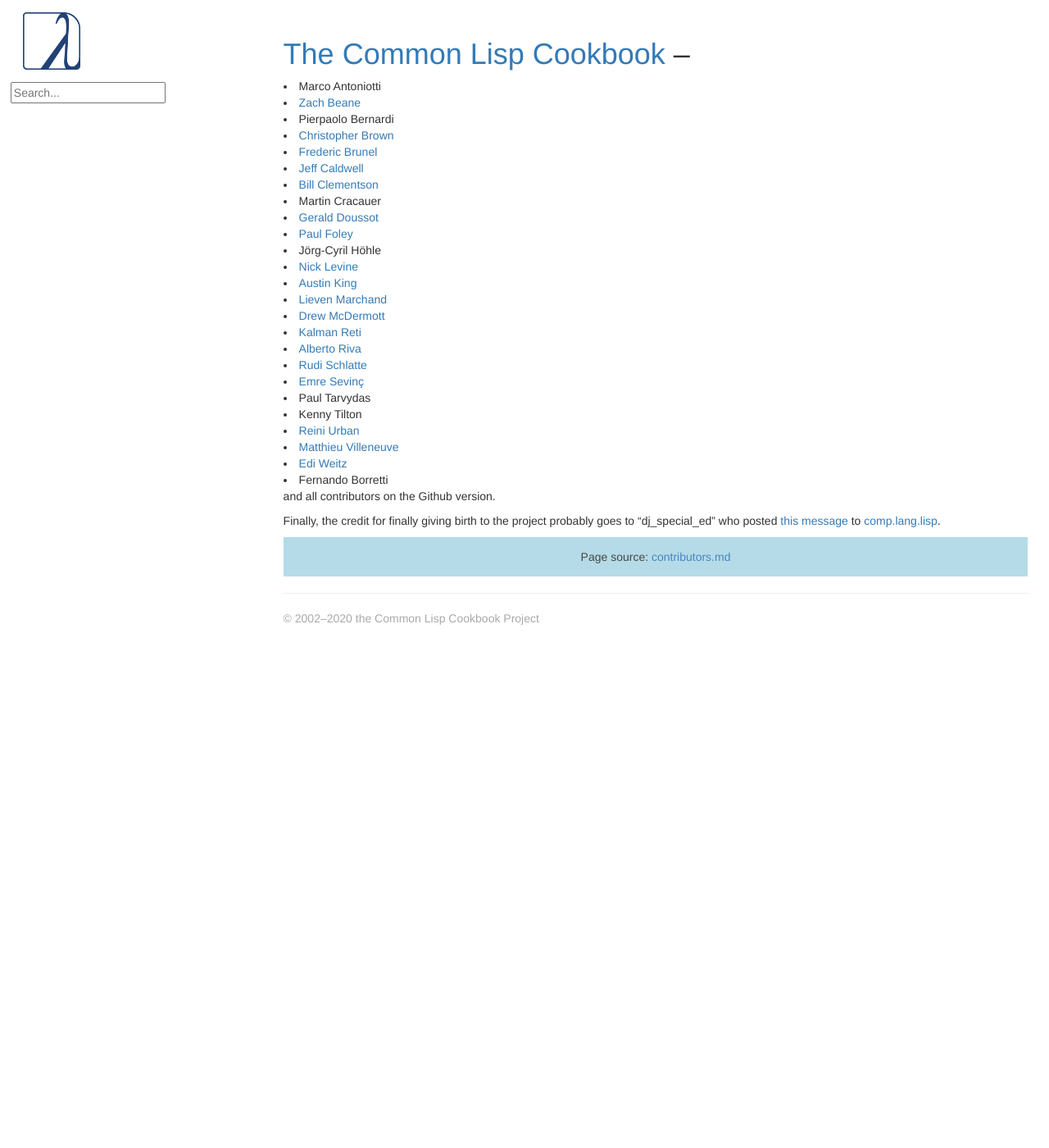
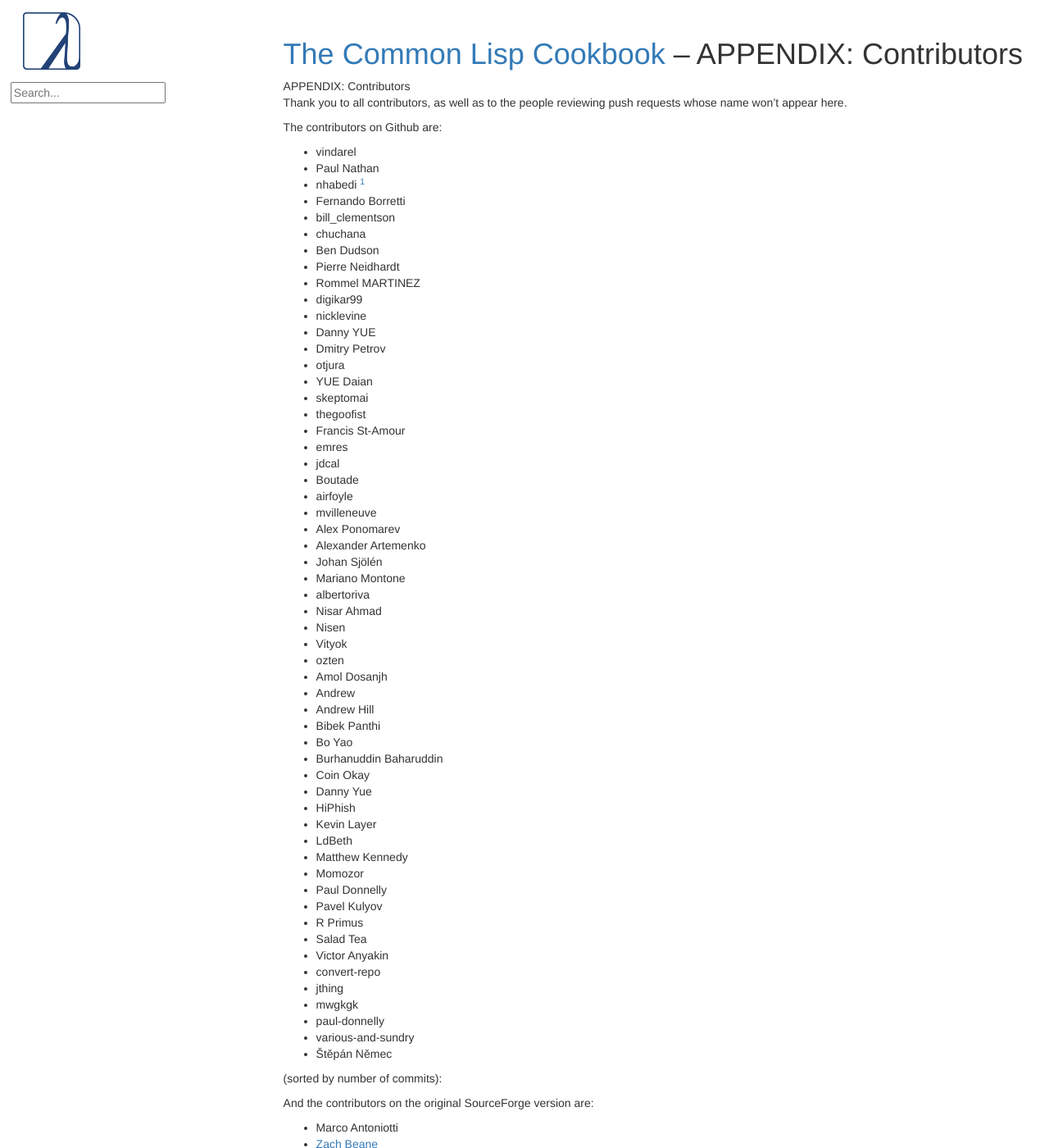
Before and after one commit to LispCookbook/cl-cookbook, a Jekyll site: the page built from contributors.md, in a window 1280 px wide and 1400 px high. Shown: the whole window at 82% size. Built offline with Jekyll 4.4.1, drawn with Linux system fonts in a browser that asks for light colours; our own code applies the rules of GitHub Pages for plain Markdown files; some of the changed text lies outside the part shown.

Commit message:
contributors: add Github contributors (used for the EPUB)
the page is added as an appendix.

for #176

```diff
--- a/contributors.md
+++ b/contributors.md
@@ -1,3 +1,72 @@
+# APPENDIX: Contributors
+
+Thank you to all contributors, as well as to the people reviewing push requests whose name won't appear here.
+
+The contributors on Github are:
+
+<!-- (this list is generated for the EPUB rendering -->
+
+* vindarel
+* Paul Nathan
+* nhabedi [^nhabedi]
+* Fernando Borretti
+* bill_clementson
+* chuchana
+* Ben Dudson
+* Pierre Neidhardt
+* Rommel MARTINEZ
+* digikar99
+* nicklevine
+* Danny YUE
+* Dmitry Petrov
+* otjura
+* YUE Daian
+* skeptomai
+* thegoofist
+* Francis St-Amour
+* emres
+* jdcal
+* Boutade
+* airfoyle
+* mvilleneuve
+* Alex Ponomarev
+* Alexander Artemenko
+* Johan Sjölén
+* Mariano Montone
+* albertoriva
+* Nisar Ahmad
+* Nisen
+* Vityok
+* ozten
+* Amol Dosanjh
+* Andrew
+* Andrew Hill
+* Bibek Panthi
+* Bo Yao
+* Burhanuddin Baharuddin
+* Coin Okay
+* Danny Yue
+* HiPhish
+* Kevin Layer
+* LdBeth
+* Matthew Kennedy
+* Momozor
+* Paul Donnelly
+* Pavel Kulyov
+* R Primus
+* Salad Tea
+* Victor Anyakin
+* convert-repo
+* jthing
+* mwgkgk
+* paul-donnelly
+* various-and-sundry
+* Štěpán Němec
+
+(sorted by number of commits):
+
+And the contributors on the original SourceForge version are:
+
 * Marco Antoniotti
 * [Zach Beane](mailto:xach@xach.com)
 * Pierpaolo Bernardi
@@ -22,12 +91,11 @@
 * [Reini Urban](mailto:rurban@x-ray.at)
 * [Matthieu Villeneuve](mailto:matthieu@matthieu-villeneuve.net)
 * [Edi Weitz](mailto:edi@agharta.de)
-* Fernando Borretti
-
-and all contributors on the Github version.
 
 Finally, the credit for finally giving birth to the project probably goes to
-"dj_special_ed" who posted [this message][msg] to [comp.lang.lisp][cll].
+Edi Weitz who posted [this message][msg] to [comp.lang.lisp][cll].
 
 [cll]: news:comp.lang.lisp
 [msg]: http://groups.google.com/groups?selm=76be8851.0201222259.70ecbcb1%40posting.google.com
+
+[^nhabedi]: nhabedi is Edmund Weitz ;)
```
